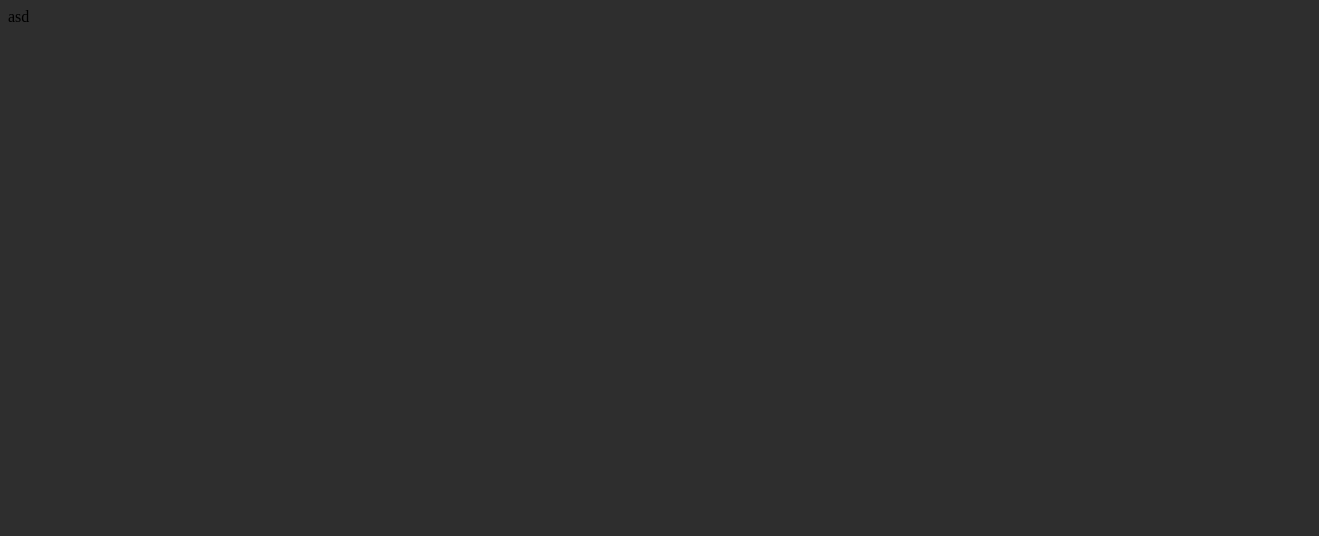
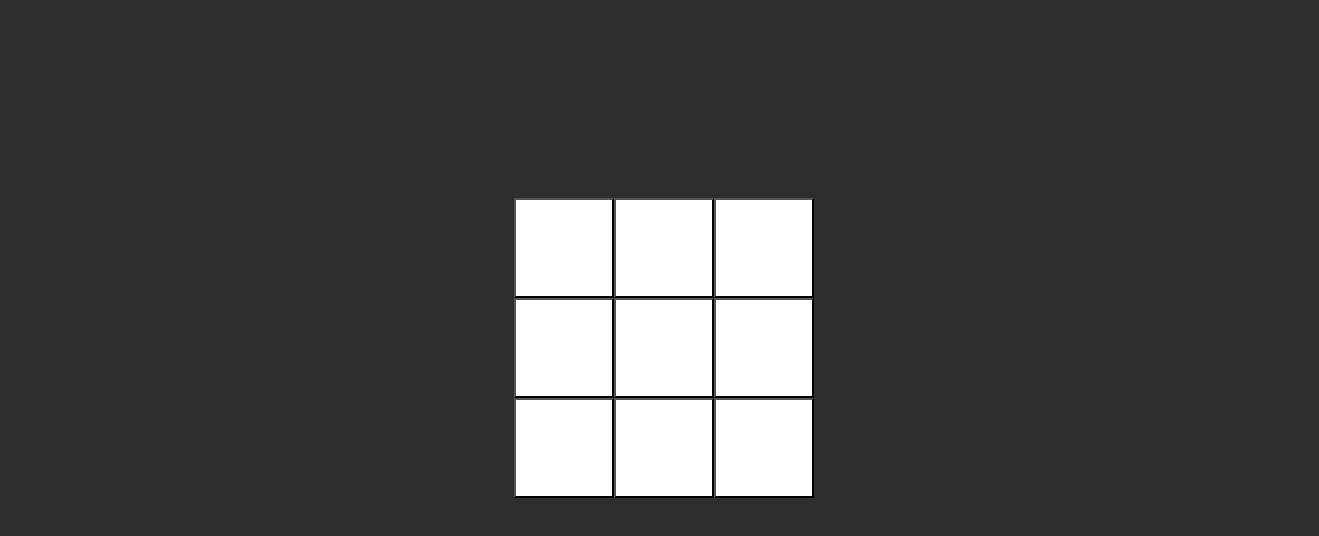
Before and after one commit to hitmanplay/tic-tac-toe, a React app: page / in a window 1280 px wide. Shown: the top 536 px of the page, 1319 px wide, since content can reach past the window. Built offline with nearby package versions, Linux system fonts and the light colour scheme.

Commit message:
Добавил стили, игровую доску и основную страницу

```diff
--- a/src/pages/Main/Main.tsx
+++ b/src/pages/Main/Main.tsx
@@ -1,9 +1,14 @@
 import React from 'react';
 import './Main.css'
+import Modal from "@pages/Main/components/Modal";
+import Game from "@pages/Main/components/Game";
 
 const Main = () => {
     return (
-            <div>asd</div>
+        <div>
+            <Modal />
+            <Game />
+        </div>
     );
 };
 
--- a/src/pages/Main/components/Board.css
+++ b/src/pages/Main/components/Board.css
@@ -0,0 +1,9 @@
+.board{
+    width: 300px;
+    height: 300px;
+    display: flex;
+    flex-wrap: wrap;
+    justify-content: center;
+    align-items: center;
+    padding: 15% 40%;
+}
--- a/src/pages/Main/components/Board.tsx
+++ b/src/pages/Main/components/Board.tsx
@@ -0,0 +1,21 @@
+import React from 'react';
+import Squares from "@pages/Main/components/Squares";
+import './Board.css'
+
+const Board = () => {
+    return (
+        <div className="board">
+            <Squares />
+            <Squares />
+            <Squares />
+            <Squares />
+            <Squares />
+            <Squares />
+            <Squares />
+            <Squares />
+            <Squares />
+        </div>
+    );
+};
+
+export default Board;
--- /dev/null
+++ b/src/pages/Main/components/Game.css
@@ -0,0 +1,8 @@
+.game{
+    min-height: 100vh;
+    width: 100%;
+    display: flex;
+    justify-content: center;
+    align-items: center;
+    flex-direction: column;
+}
--- a/src/pages/Main/components/Game.tsx
+++ b/src/pages/Main/components/Game.tsx
@@ -0,0 +1,12 @@
+import React from 'react';
+import Board from "@pages/Main/components/Board";
+
+const Game = () => {
+    return (
+        <div className="game">
+            <Board />
+        </div>
+    );
+};
+
+export default Game;
--- a/src/pages/Main/components/Modal.tsx
+++ b/src/pages/Main/components/Modal.tsx
@@ -0,0 +1,11 @@
+import React from 'react';
+import Squares from "@pages/Main/components/Squares";
+
+const Modal = () => {
+    return (
+        <div>
+        </div>
+    );
+};
+
+export default Modal;
--- a/src/pages/Main/components/Squares.css
+++ b/src/pages/Main/components/Squares.css
@@ -0,0 +1,16 @@
+.squares{
+    background-color: white;
+    width: 100px;
+    height: 100px;
+    font-size: 30px;
+    display: flex;
+    justify-content: center;
+    align-items: center;
+    flex-direction: column;
+    cursor: pointer;
+    transition: .1s ease;
+}
+
+.squares:hover{
+    background-color: #d8d8d8;
+}
--- a/src/pages/Main/components/Squares.tsx
+++ b/src/pages/Main/components/Squares.tsx
@@ -0,0 +1,12 @@
+import React from 'react';
+import './Squares.css'
+
+const Squares = () => {
+    return (
+        <div>
+            <button className="squares"></button>
+        </div>
+    );
+};
+
+export default Squares;
--- a/tsconfig.json
+++ b/tsconfig.json
@@ -18,8 +18,7 @@
     "allowSyntheticDefaultImports": true,
     "forceConsistentCasingInFileNames": true,
     "paths": {
-      "@shared/*": ["src/shared/*"],
-      "@pages/*": ["src/Pages/*"],
+      "@pages/*": ["src/pages/*"],
       "@src/*": ["src/*"],
       "@packageSrc": ["package.json"]
     },
```
